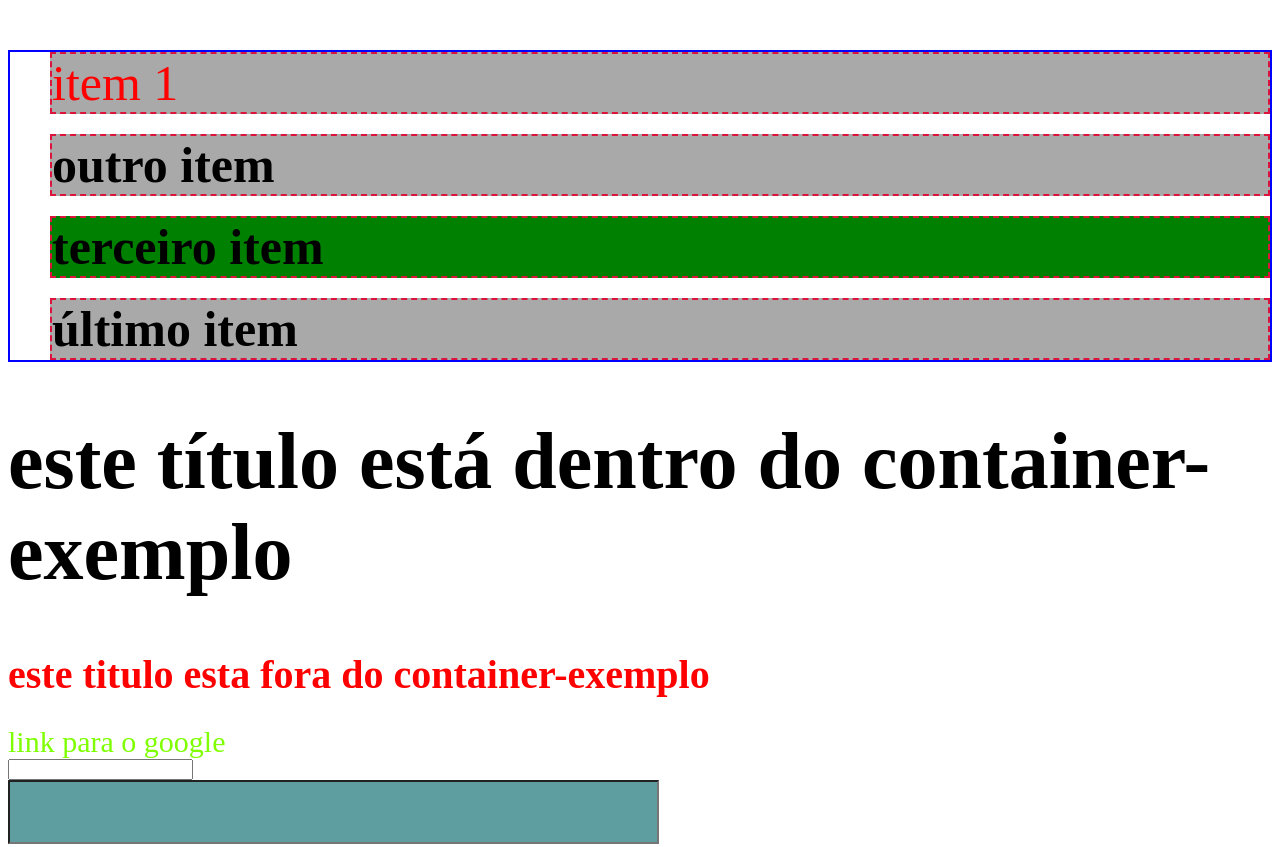
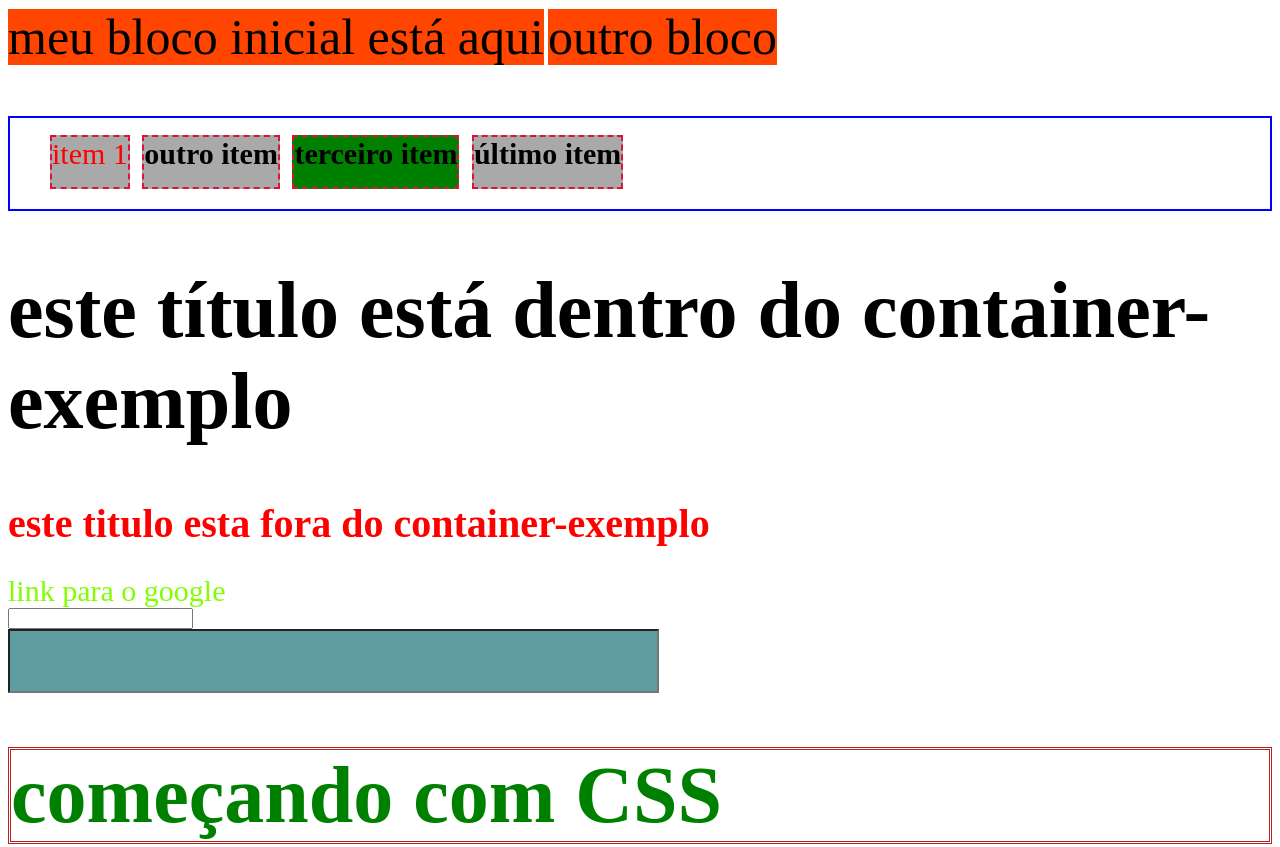
Before and after one commit to ricardofonini/css_playground, a plain HTML site: page index.html in a window 1280 px wide. Shown: the top 847 px of the page. Drawn offline with Linux system fonts and the light colour scheme.

Commit message:
explicado propriedade display

```diff
--- a/css/style.css
+++ b/css/style.css
@@ -112,6 +112,9 @@ border-style: double;
     border: 2px dashed crimson;
     background-color: darkgrey;
     margin-bottom: 20px;
+    display: inline-block;
+    font-size: 30px;
+    min-height: 50px;
 }
 
 .menu-item:last-child {
@@ -130,3 +133,14 @@ border-style: double;
 .menu-item:nth-child(n+2) {
     font-weight: bold;
 }
+
+.bloco-inicial {
+    font-size: 50px;
+    background-color: orangered;
+    display: inline;
+    margin-bottom: 20px;
+}
+
+.bloco-escondido {
+    display: none;
+}
--- a/index.html
+++ b/index.html
@@ -12,6 +12,10 @@
 
 
 <body>
+
+<div class="bloco-inicial">meu bloco inicial está aqui</div>
+<div class="bloco-inicial">outro bloco</div>
+<div class="bloco-escondido">bloco escondido</div>
 
 <ul class="nav-menu">
 <li class="menu-item">item 1</li>
```
